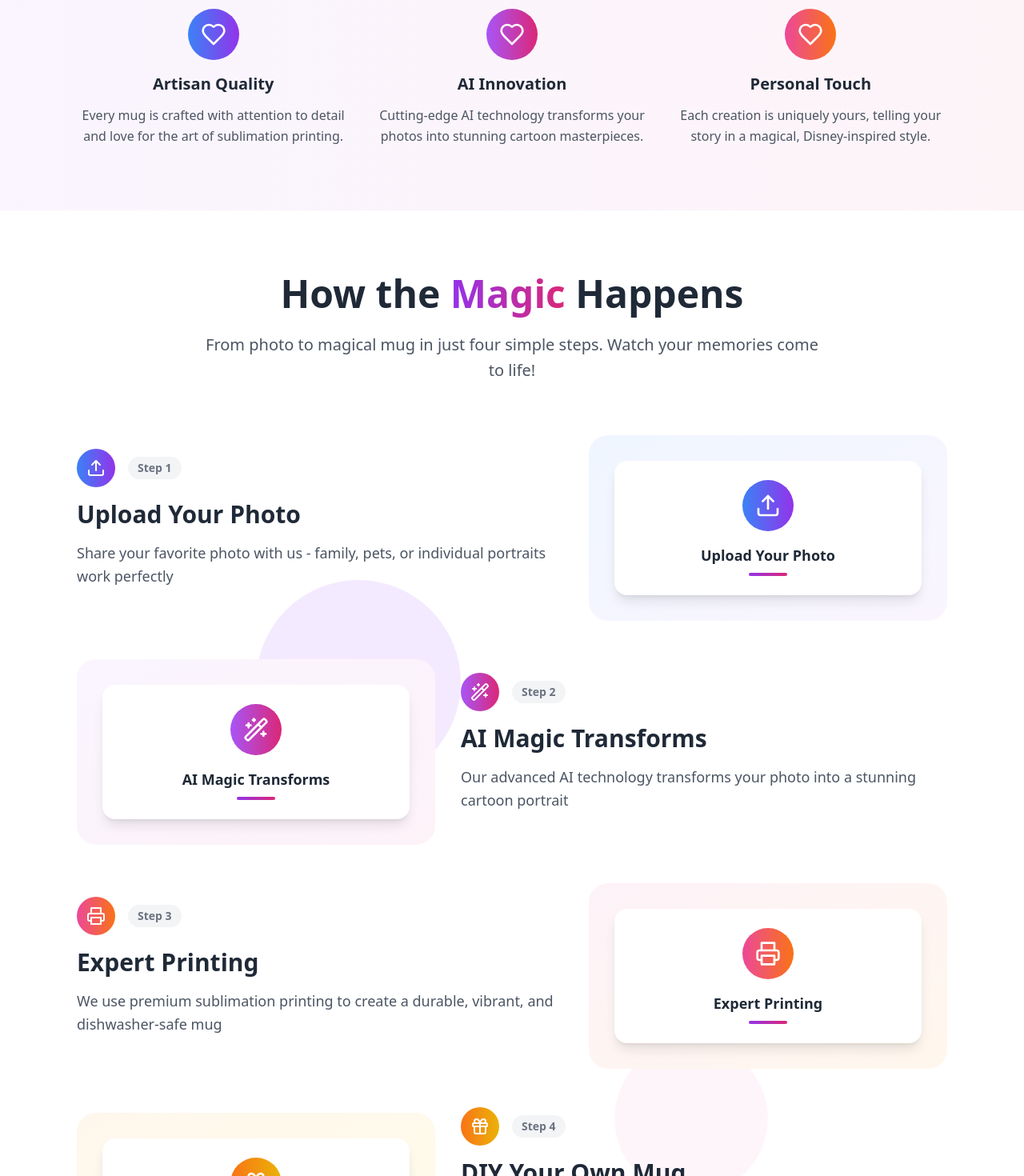
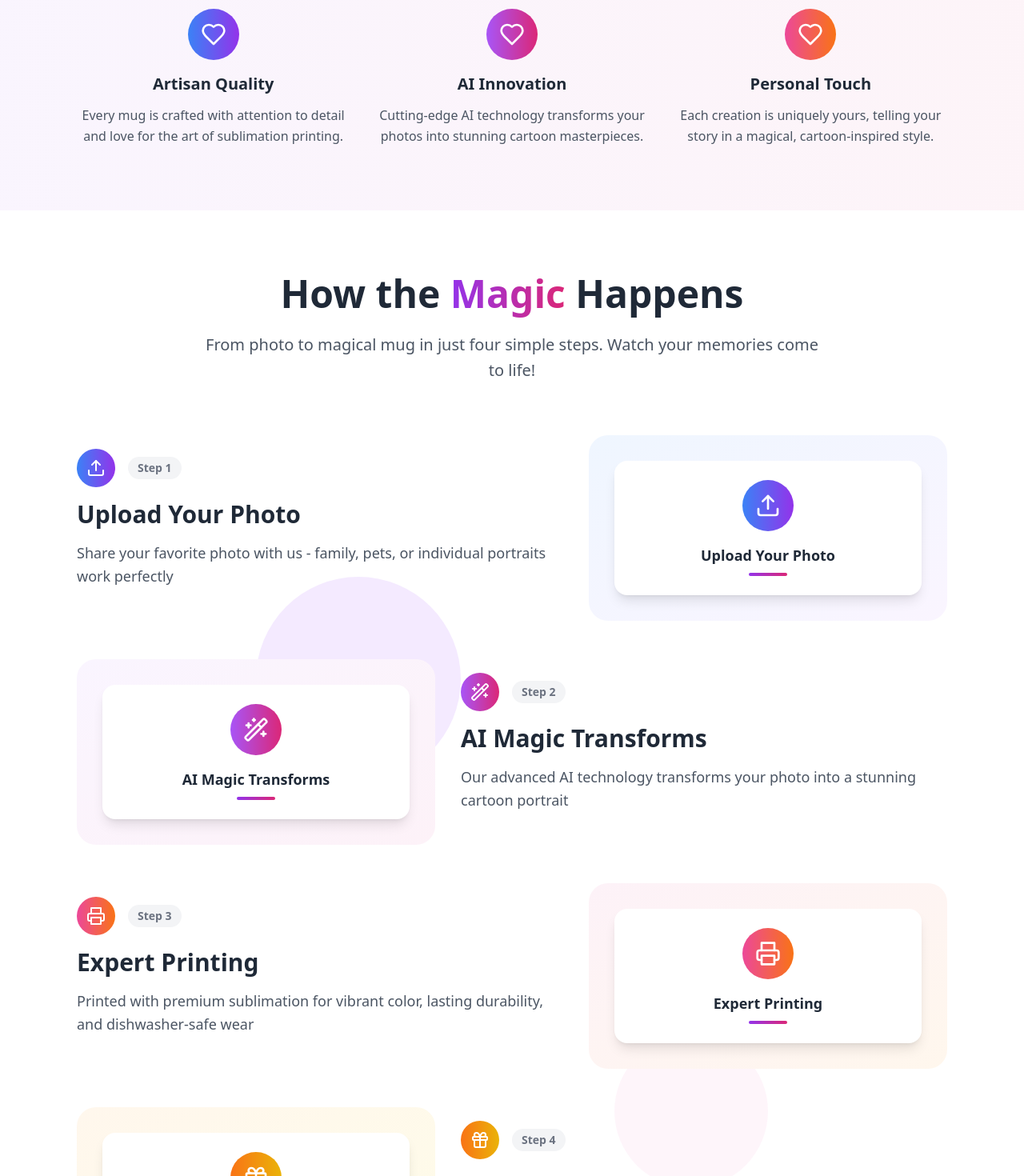
Before and after one commit to EvanYang0527/LightSails-Website, a React (Vite) app: page / in a window 1280 px wide. Shown: the part 1780-3250 px from the top of the page at 80% size. Built offline with nearby package versions, Linux system fonts and the light colour scheme.

Commit message:
update description

```diff
--- a/src/components/About.tsx
+++ b/src/components/About.tsx
@@ -101,7 +101,7 @@ const About = () => {
             },
             {
               title: "Personal Touch",
-              description: "Each creation is uniquely yours, telling your story in a magical, Disney-inspired style.",
+              description: "Each creation is uniquely yours, telling your story in a magical, cartoon-inspired style.",
               color: "from-pink-500 to-orange-500"
             }
           ].map((value, index) => (
--- a/src/components/HowItWorks.tsx
+++ b/src/components/HowItWorks.tsx
@@ -20,14 +20,14 @@ const HowItWorks = () => {
     {
       icon: Printer,
       title: "Expert Printing",
-      description: "We use premium sublimation printing to create a durable, vibrant, and dishwasher-safe mug",
+      description: "Printed with premium sublimation for vibrant color, lasting durability, and dishwasher-safe wear",
       color: "from-pink-500 to-orange-500",
       bgColor: "from-pink-50 to-orange-50"
     },
     {
       icon: Gift,
       title: "DIY Your Own Mug",
-      description: "Design your mug with favorite words and stylish graphics- we’ll have it ready for pickup at our booth.",
+      description: "Design your mug with favorite words and stylish graphics- we’ll have it ready for pickup at our booth",
       color: "from-orange-500 to-yellow-500",
       bgColor: "from-orange-50 to-yellow-50"
     }
@@ -78,11 +78,11 @@ const HowItWorks = () => {
                   {step.description}
                 </p>
 
-                {index === steps.length - 1 && (
+                {/* {index === steps.length - 1 && (
                   <button className="bg-gradient-to-r from-purple-600 to-pink-600 text-white px-8 py-3 rounded-full font-semibold hover:from-purple-700 hover:to-pink-700 transform hover:scale-105 transition-all duration-300 shadow-lg hover:shadow-xl">
                     Start Your Order
                   </button>
-                )}
+                )} */}
               </div>
 
               {/* Visual */}
--- a/src/components/Products.tsx
+++ b/src/components/Products.tsx
@@ -17,7 +17,7 @@ const Products = () => {
     {
       id: 2,
       title: "Pet Portrait Mug",
-      description: "Your furry friend as a Disney-style character",
+      description: "Your furry friend as a cartoon-style character",
       beforeImage: "https://images.pexels.com/photos/1805164/pexels-photo-1805164.jpeg?auto=compress&cs=tinysrgb&w=400",
       afterImage: "https://images.pexels.com/photos/4792282/pexels-photo-4792282.jpeg?auto=compress&cs=tinysrgb&w=400",
       price: "$24.99",
```
